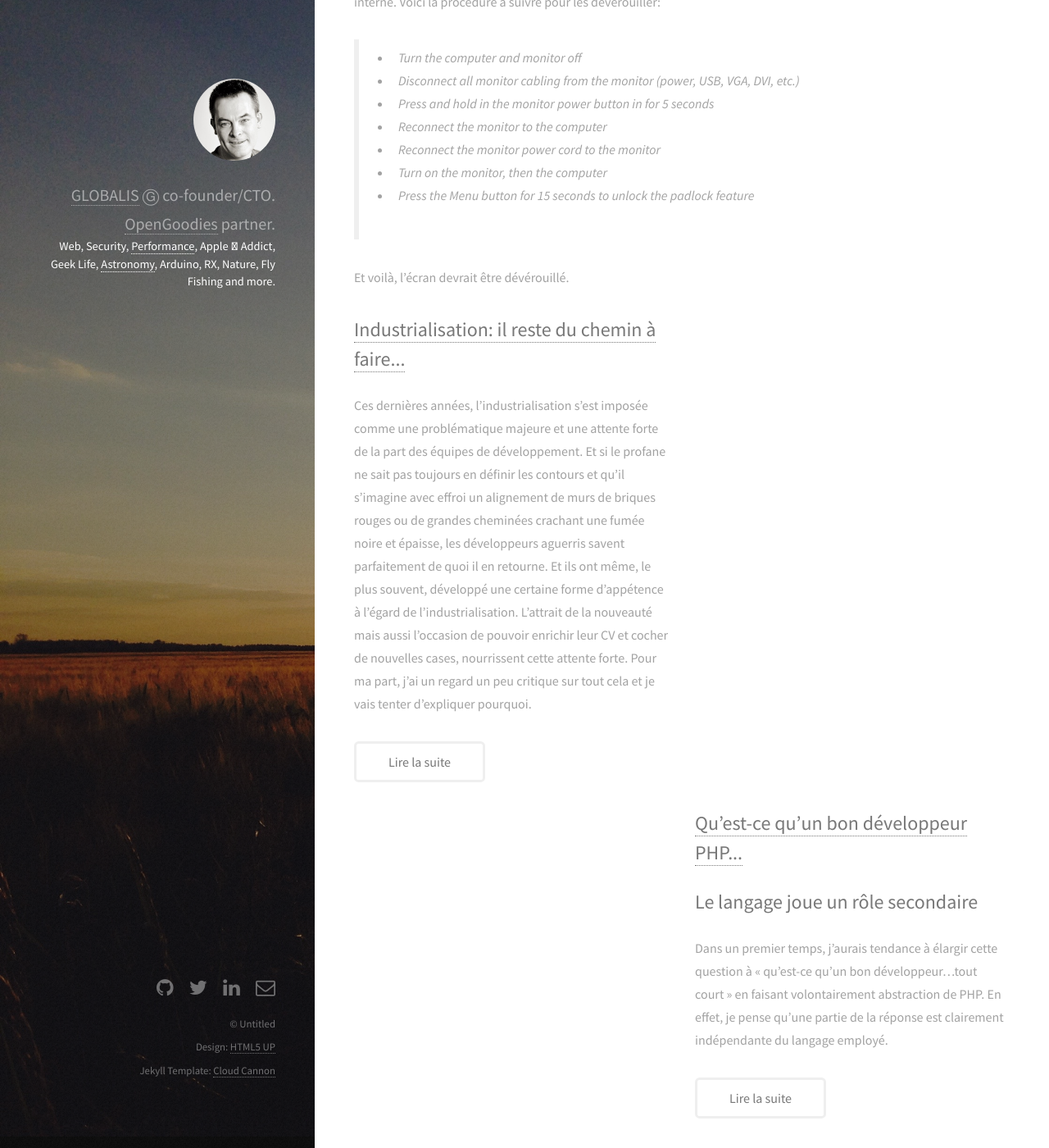
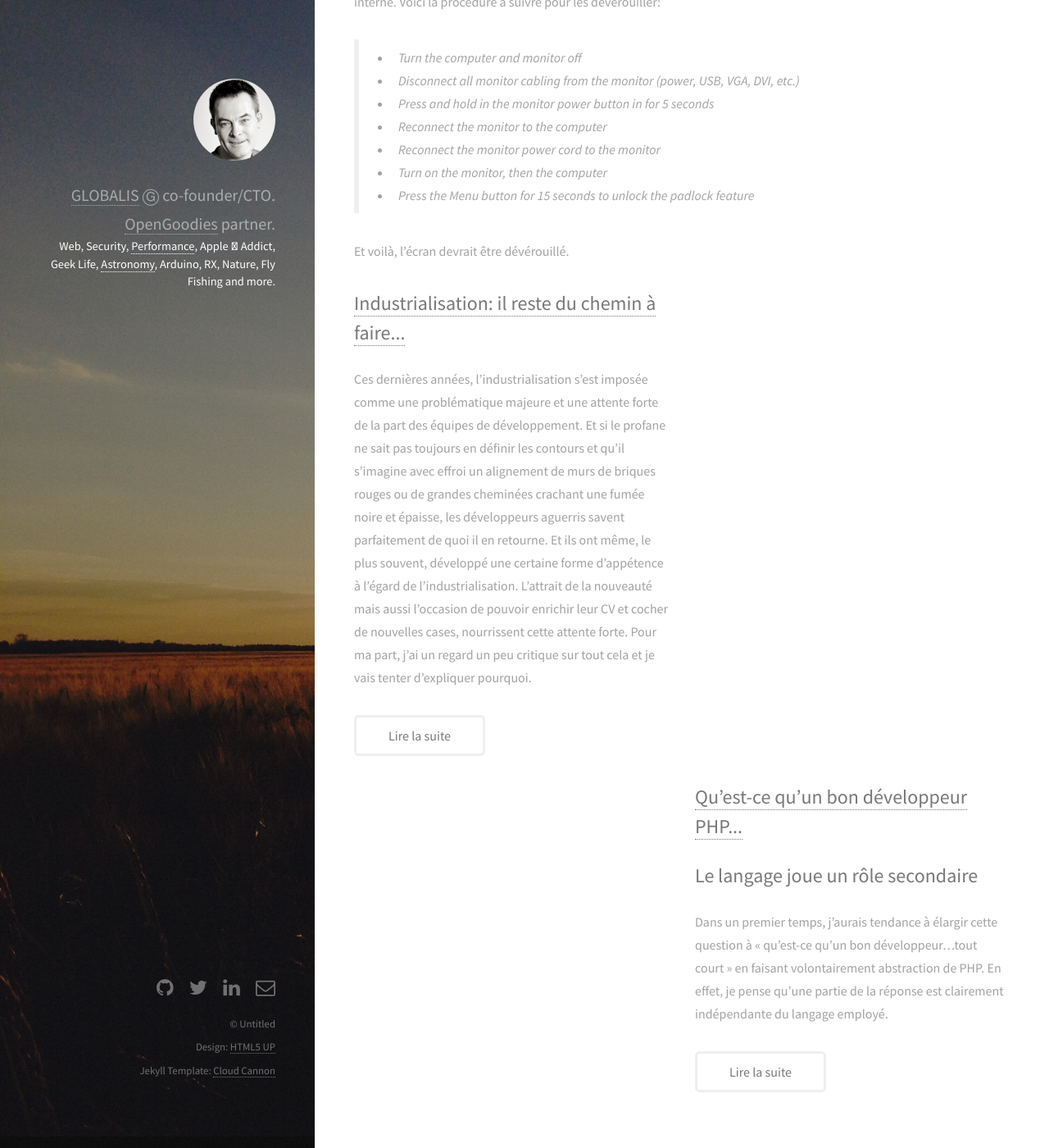
Before and after one commit to armel/armel.github.io, a Jekyll site: the page built from _posts/2016-02-11-ecran-dell.markdown, in a window 1280 px wide and 1400 px high, scrolled down 284 px. Shown: the whole window at 82% size. Built offline with Jekyll 4.4.1, drawn with Linux system fonts in a browser that asks for light colours.

Commit message:
Update blockquote ul

```diff
--- a/css/style.css
+++ b/css/style.css
@@ -133,6 +133,10 @@
 		font-style: italic;
 		margin: 0 0 2em 0;
 		padding: 0.5em 0 0.5em 1.5em;
+	}
+
+	blockquote ul {
+		margin-bottom: 0;
 	}
 
 	code {
```
